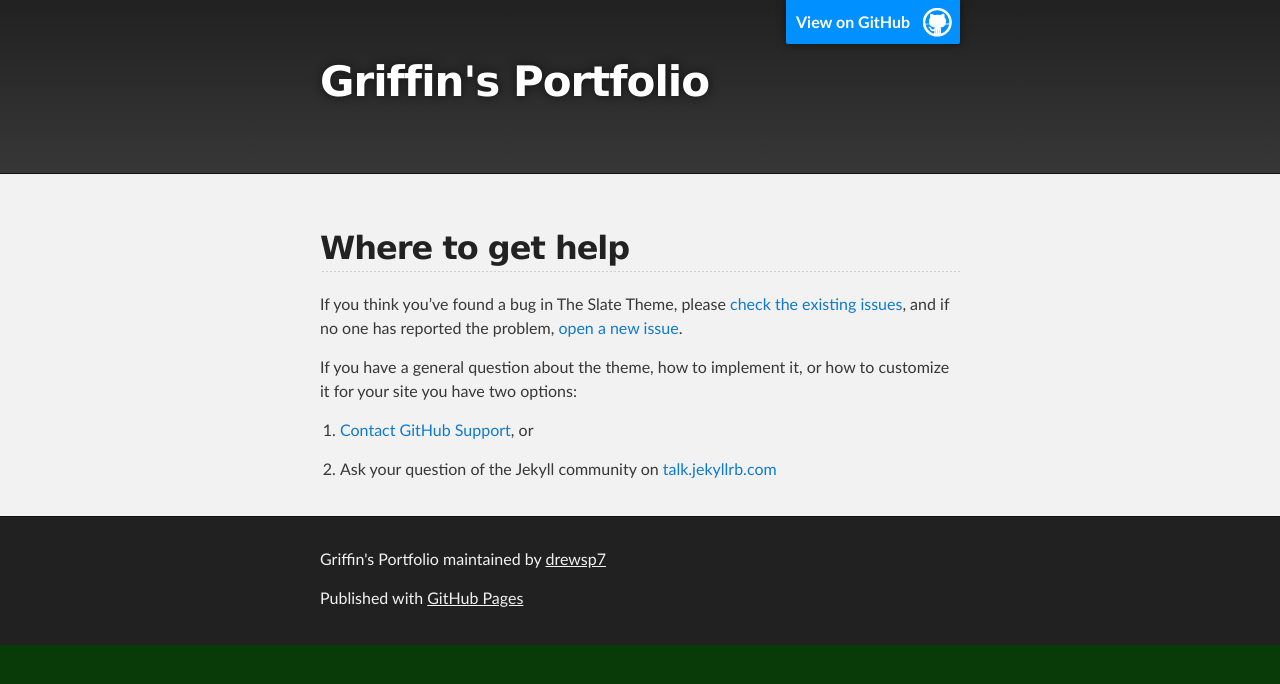
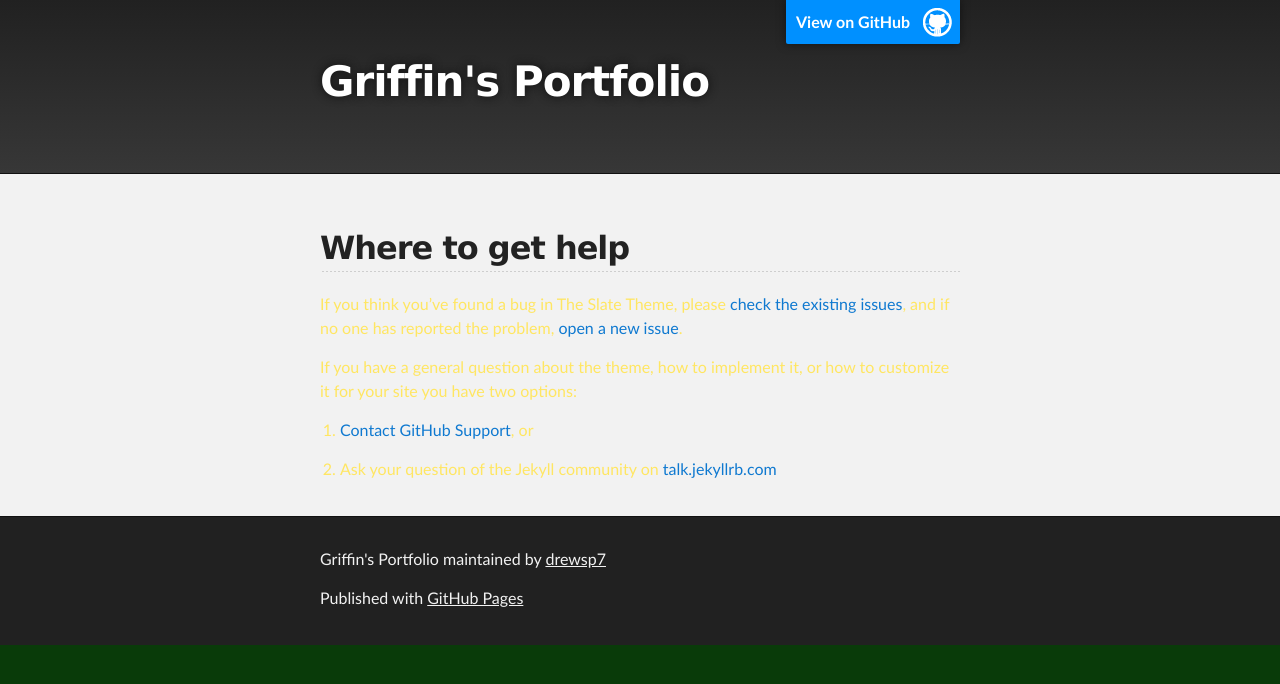
Before and after one commit to drewsp7/griffinsalyer.github.io, a Jekyll site: the page built from docs/SUPPORT.md, in a window 1280 px wide. Shown: the top 684 px of the page. Built offline with Jekyll 4.4.1, drawn with Linux system fonts in a browser that asks for light colours; our own code applies the rules of GitHub Pages for plain Markdown files; the repository's description, which GitHub fills in, is left out.

Commit message:
Update jekyll-theme-slate.scss

```diff
--- a/_sass/jekyll-theme-slate.scss
+++ b/_sass/jekyll-theme-slate.scss
@@ -45,8 +45,8 @@ Theme Styles
 
 body {
   box-sizing: border-box;
-  color:#373737;
-  background: #093b09;
+  color:#ffe662;
+  background: #093b09; //dark green
   font-size: 16px;
   font-family: 'Myriad Pro', Calibri, Helvetica, Arial, sans-serif;
   line-height: 1.5;
```
